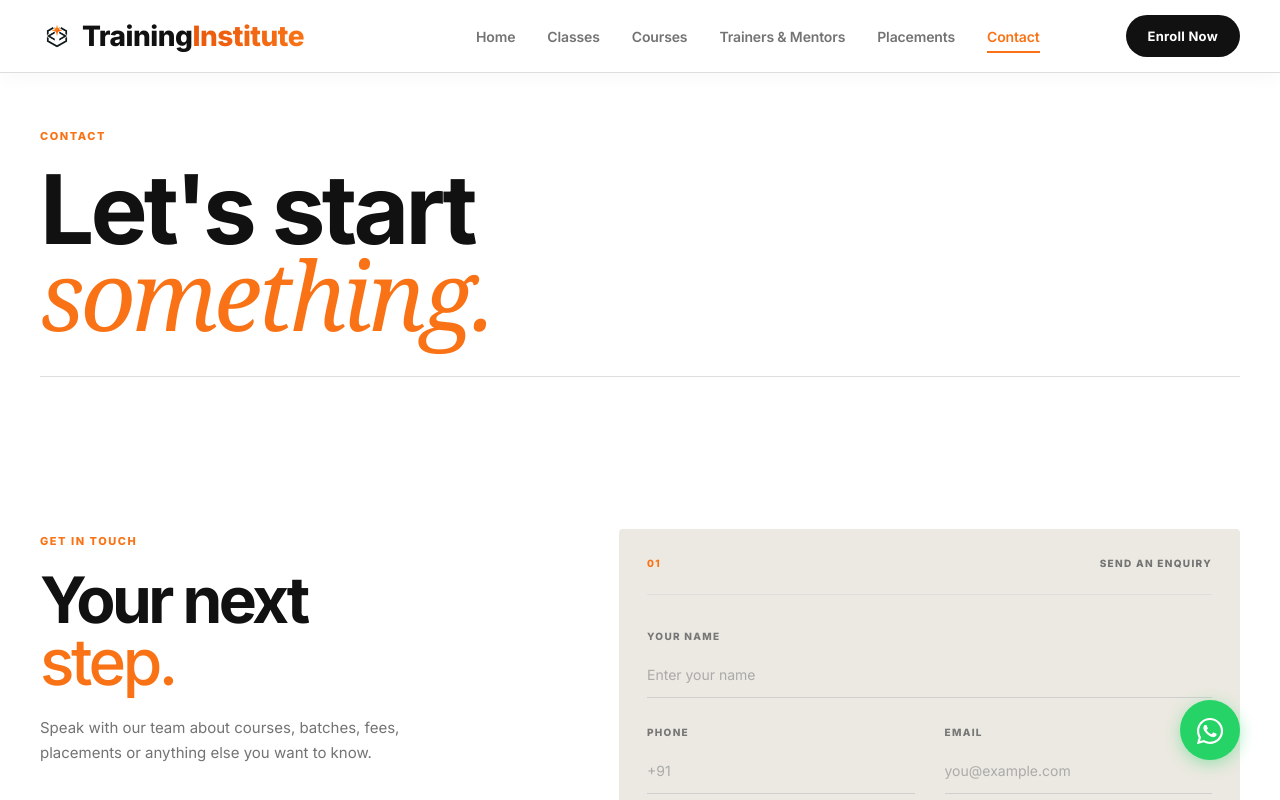
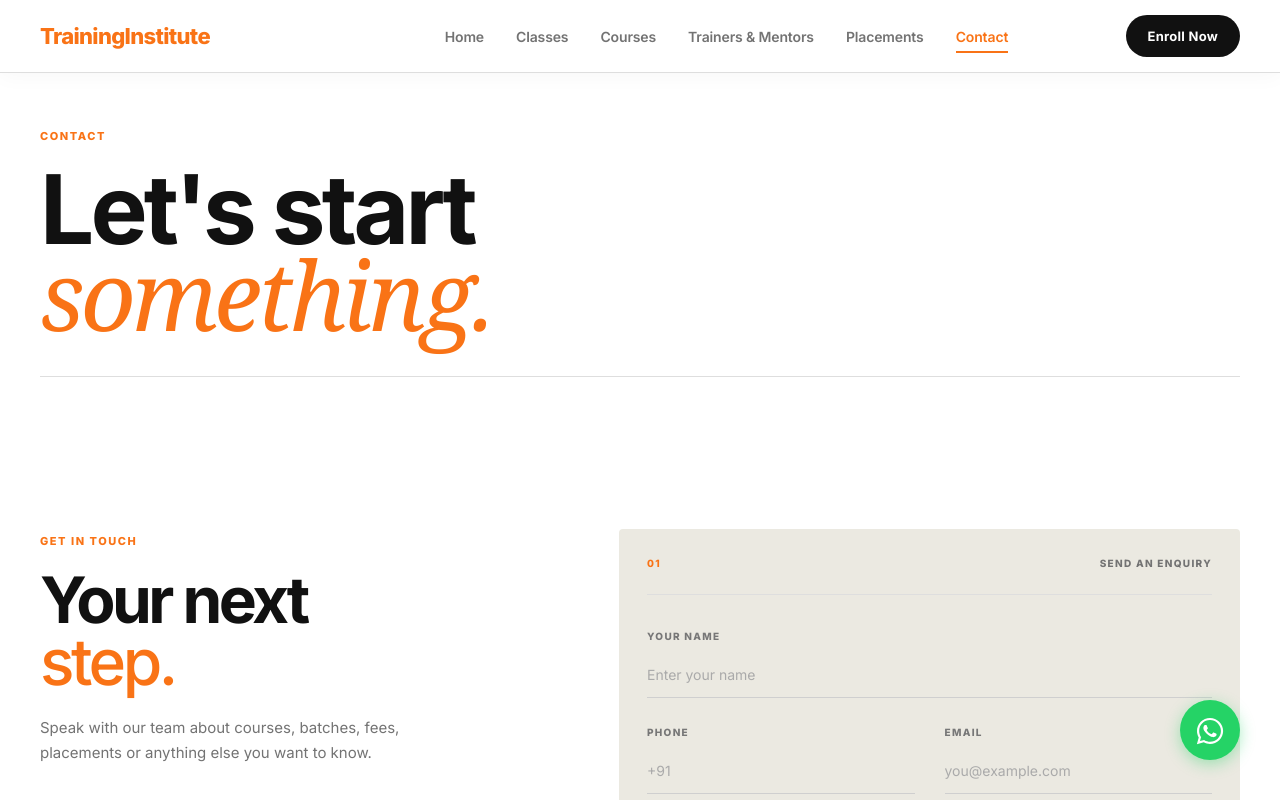
Before and after one commit to vinayaka2003/training-institute, a React (Vite) app: page /contact in a window 1280 px wide. Shown: the top 800 px of the page. Built offline with nearby package versions, Linux system fonts and the light colour scheme.

Commit message:
chore: pull updated header component

```diff
--- a/src/components/Header.jsx
+++ b/src/components/Header.jsx
@@ -33,8 +33,7 @@ function Header() {
     <header className={`header ${isScrolled ? "scrolled" : ""}`}>
       <div className="header-container">
         <Link to="/" className="logo" onClick={closeMenu}>
-          <img src="/brand-logo.jpg" alt="TrainingInstitute Logo" className="logo-icon-img" />
-          <span className="logo-text">Training<span className="logo-highlight">Institute</span></span>
+          <span>Training<span>Institute</span></span>
         </Link>
 
         <div
--- a/src/styles/header.css
+++ b/src/styles/header.css
@@ -12,9 +12,9 @@
 }
 
 .header-container {
-  width: min(100% - 80px, var(--container-width));
+  max-width: 1200px;
   margin: 0 auto;
-  padding: 24px 0;
+  padding: 24px;
   display: flex;
   align-items: center;
   justify-content: space-between;
@@ -22,34 +22,22 @@
   transition: padding 0.3s ease;
 }
 
-
+.header.scrolled .header-container {
+  padding: 14px 24px;
+}
 
 .logo {
   text-decoration: none;
+  color: #111111;
   font-size: 24px;
   font-weight: 800;
   white-space: nowrap;
   letter-spacing: -0.02em;
-  display: inline-flex;
-  align-items: center;
-  gap: 10px;
   transition: color 0.3s ease;
 }
 
-.logo-icon-img {
-  width: 34px;
-  height: 34px;
-  object-fit: contain;
-  mix-blend-mode: multiply;
-  border-radius: 4px;
-}
-
-.logo .logo-text {
-  color: #111111 !important;
-}
-
-.logo .logo-highlight {
-  color: #f97316 !important;
+.logo span {
+  color: #f97316;
 }
 
 .nav {
@@ -182,7 +170,9 @@
 ================================= */
 
 @media (max-width: 1050px) {
-
+  .header.scrolled .header-container {
+    padding: 12px 20px;
+  }
 
   .mobile-menu-overlay {
     position: fixed;
```
